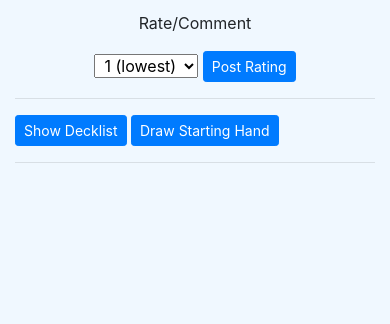
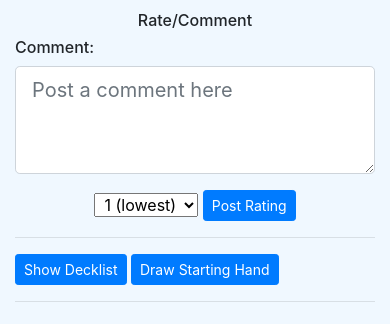
Before and after one commit to ga6198/zhang_uddin_project, a website: page zhang_uddin_project/www/viewanydeck.html in a window 390 px wide. Shown: the part 370-694 px from the top of the page. Drawn offline with Linux system fonts and the light colour scheme; some packages are replaced by stand-ins of ours; sample sign-in values are in the browser's storage.

Commit message:
Added comment box to viewanydeck.html

```diff
--- a/zhang_uddin_project/www/scripts/viewanydeck.js
+++ b/zhang_uddin_project/www/scripts/viewanydeck.js
@@ -147,13 +147,14 @@ $(document).ready(function () {
     // command for the rate button
     $(document).on("click", "#rating-btn", function () {
         var rating = $("#rating :selected").val(); // The value of the selected option
+        var message = $("#rating-msg").val();
         rating = parseInt(rating);
 
         var deck_id = viewdeck.deck_id;
 
         //post rating w/ ajax post
         var postRatingUrl = platform + "zhang_kevin_project2/postrating.php";
-        $.post(postRatingUrl, { deck_id: deck_id, rating: rating, user_id: user_id }, function (data, textStatus) {
+        $.post(postRatingUrl, { deck_id: deck_id, rating: rating, message: message, user_id: user_id }, function (data, textStatus) {
             document.getElementById("number-rating").style.display = "none";
             if (data === "rating already submitted") {
                 document.getElementById("review-score").innerHTML = "You have already submitted a rating for this deck!";
--- a/zhang_uddin_project/www/viewanydeck.html
+++ b/zhang_uddin_project/www/viewanydeck.html
@@ -52,7 +52,6 @@
     <section class="site-main">
         <div class="container">
             <!-- <p id="added-deck"></p> -->
-
             <!-- Title and Creator -->
             <h3 id="added-deck" class="text-center"></h3>
             <p class="text-center">by</p>
@@ -67,7 +66,11 @@
 
             <hr />
 
-            <p class="text-center">Rate/Comment</p>
+            <h6 class="text-center">Rate/Comment</h6>
+            <div class="form-group">
+                <h6>Comment:</h6>
+                <textarea class="form-control form-control-lg" name="rating-msg" id="rating-msg" rows="3" placeholder="Post a comment here"></textarea>
+            </div>
             <div class="form-group text-center" id="number-rating">
                 <select name='rating' id="rating" class="text-center">
                     <option value='1'>1 (lowest)</option>
```
Lines whose indentation alone changed are shown as unchanged.
